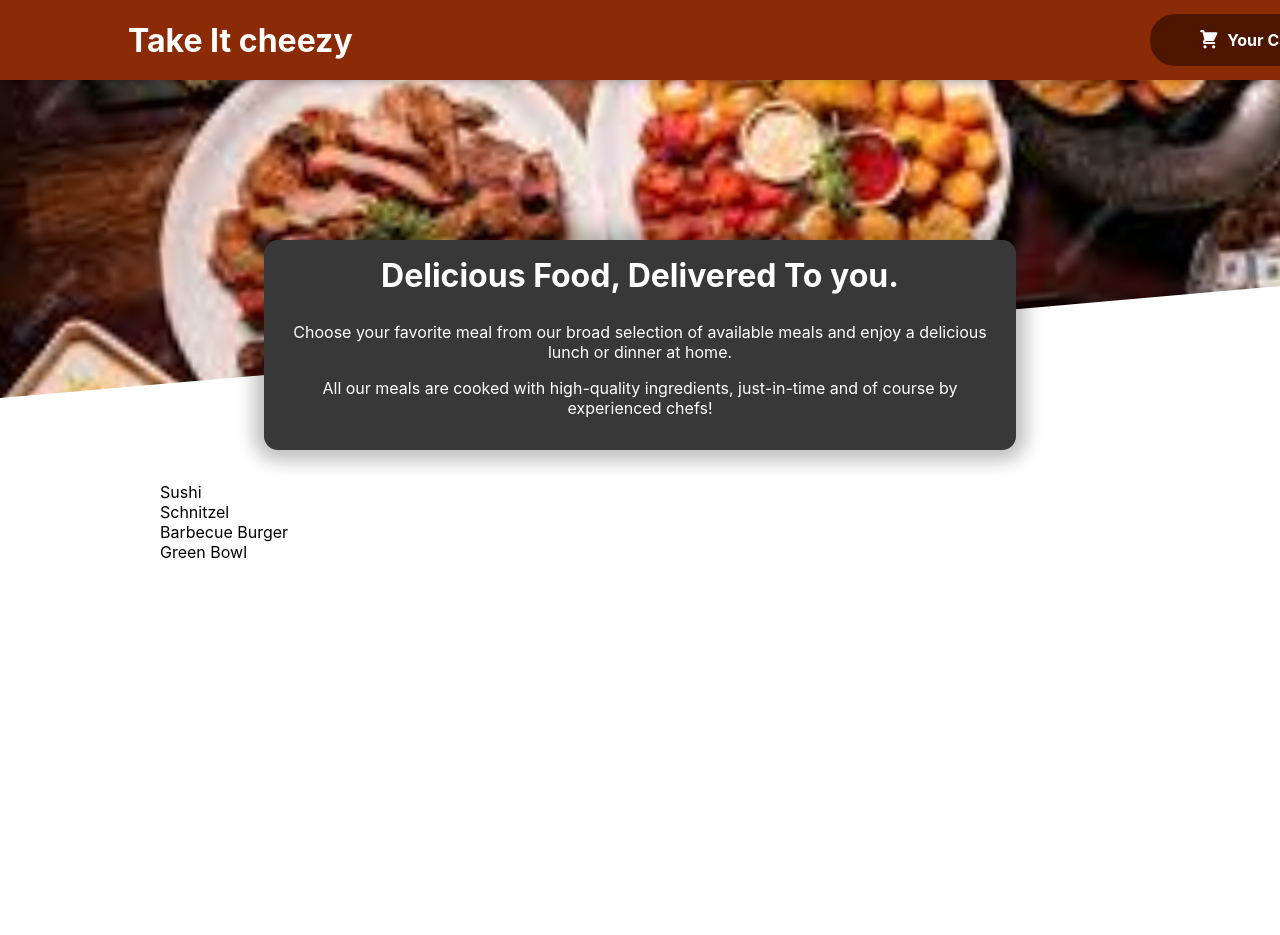
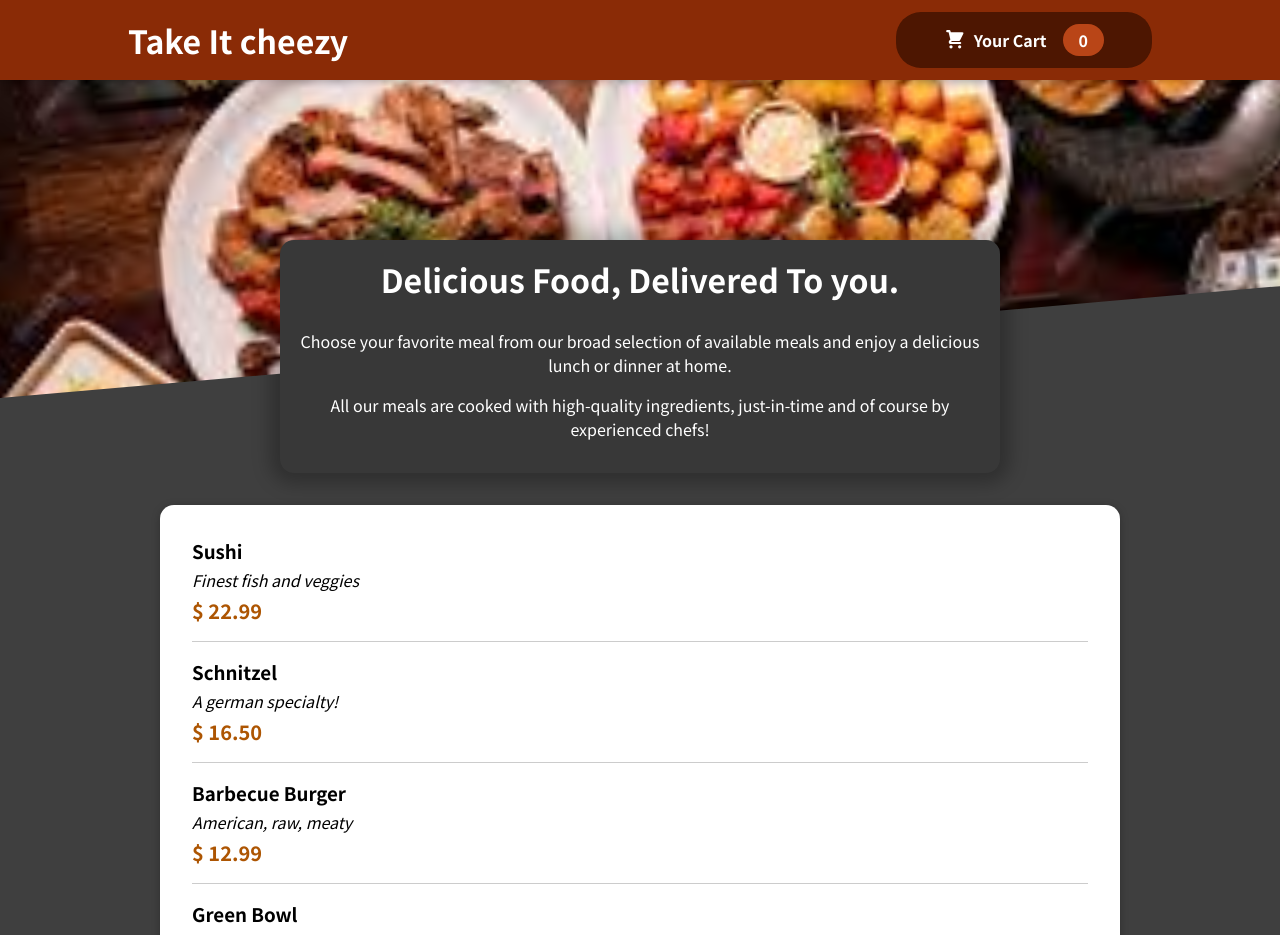
Before and after one commit to Ayeshashaikh222/RestaurantApp-React-, a React (Create React App) app: page / in a window 1280 px wide. Shown: the top 935 px of the page. Before the commit the page ends 800 px from the top, so only its background shows below. Built offline with nearby package versions, Linux system fonts and the light colour scheme.

Commit message:
Making the Items visible

```diff
--- a/src/components/Layout/Header.js
+++ b/src/components/Layout/Header.js
@@ -11,7 +11,7 @@
         <HeaderCartButton/>
         </header>
         <div className={classes['main-image']}>
-        <img src={mealsImage} alt="A table full of delicious food:" />
+        <img src={mealsImage} alt="A table full of delicious food!" />
         </div>
         </Fragment >
     );
--- a/src/components/Meals/AvailableMeals.js
+++ b/src/components/Meals/AvailableMeals.js
@@ -1,4 +1,6 @@
 import classes from './AvailableMeals.module.css';
+import Card from '../UI/Card';
+import MealItems from './MealItem/MealItems';
 
 const DUMMY_MEALS = [
     {
@@ -30,13 +32,18 @@
 const AvailableMeals = () => {
 
     const mealsList = DUMMY_MEALS.map((meal) =>
-         <li>{meal.name}</li>
+        <MealItems key={meal.id}
+            name={meal.name}
+            description={meal.description}
+            price={meal.price} />
     );
     return (
         <section className={classes.meals}>
-            <ul>
-                {mealsList}
-            </ul>
+            <Card>
+                <ul>
+                    {mealsList}
+                </ul>
+            </Card>
         </section>
     );
 };
--- /dev/null
+++ b/src/components/Meals/MealItem/MealItems.js
@@ -0,0 +1,20 @@
+import classes from './MealItems.module.css';
+
+const MealItems = (props) => {
+    let price = `$ ${props.price.toFixed(2)}`;
+   return (
+     <li className={classes.meal}>
+        <div>
+            <h3>{props.name}</h3>
+            <div className={classes.description}>{props.description}</div>
+            <div className={classes.price}>{price}</div>
+        </div>
+
+        <div>
+
+        </div>
+     </li>
+   );
+};
+
+export default MealItems;
--- /dev/null
+++ b/src/components/Meals/MealItem/MealItems.module.css
@@ -0,0 +1,22 @@
+.meal {
+    display: flex;
+    justify-content: space-between;
+    margin: 1rem;
+    padding-bottom: 1rem;
+    border-bottom: 1px solid #ccc;
+  }
+
+  .meal h3 {
+    margin: 0 0 0.25rem 0;
+  }
+
+  .description {
+    font-style: italic;
+  }
+
+  .price {
+    margin-top: 0.25rem;
+    font-weight: bold;
+    color: #ad5502;
+    font-size: 1.25rem;
+  }
--- /dev/null
+++ b/src/components/UI/Card.js
@@ -0,0 +1,11 @@
+import Classes from './Card.module.css'
+
+const Card = (props) => {
+   return (
+    <div className={Classes.card}>
+        {props.children}
+    </div>
+   );
+};
+
+export default Card;
--- /dev/null
+++ b/src/components/UI/Card.module.css
@@ -0,0 +1,6 @@
+.card {
+    padding: 1rem;
+    box-shadow: 0 2px 8px rgba(0, 0, 0, 0.25);
+    border-radius: 14px;
+    background-color: white;
+  }
--- a/src/index.css
+++ b/src/index.css
@@ -1,4 +1,4 @@
-body {
+/* body {
   margin: 0;
   font-family: -apple-system, BlinkMacSystemFont, 'Segoe UI', 'Roboto', 'Oxygen',
     'Ubuntu', 'Cantarell', 'Fira Sans', 'Droid Sans', 'Helvetica Neue',
@@ -10,4 +10,18 @@
 code {
   font-family: source-code-pro, Menlo, Monaco, Consolas, 'Courier New',
     monospace;
+} */
+@import url('https://fonts.googleapis.com/css2?family=Noto+Sans+JP:wght@400;700&display=swap');
+
+* {
+  box-sizing: border-box;
 }
+
+html {
+  font-family: 'Noto Sans JP', sans-serif;
+}
+
+body {
+  margin: 0;
+  background-color: #3f3f3f;
+}
```
